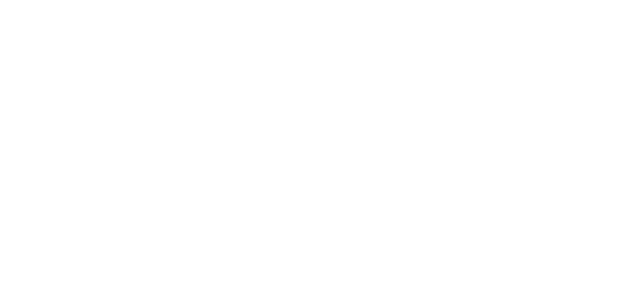
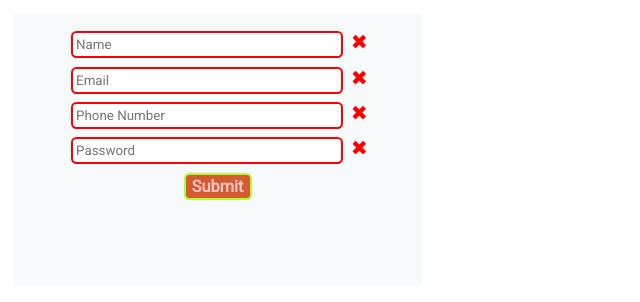
Before and after one commit to atdsoftwares/Slate-UI, a plain HTML site: page components/Input/input.html in a window 1280 px wide. Shown: the whole page, without its empty margins (0-640 px from the left). Drawn offline with Linux system fonts and the light colour scheme.

Commit message:
feat : completed input

```diff
--- a/components/Input/input.css
+++ b/components/Input/input.css
@@ -0,0 +1,79 @@
+@import '/css/main.css';
+
+.input-types {
+    display: flex;
+    flex-direction: column;
+    align-items: center;
+    justify-content: flex-start;
+    margin: 1rem;
+    padding: 1rem;
+    height: 20rem;
+    width: 30rem;
+    background-color: var(--background-universal-color);
+
+}
+
+input {
+    width: 20rem;
+    height: 2rem;
+    margin: 0.3rem;
+    padding: 0.2rem;
+    border-radius: 0.4rem;
+}
+input[type='submit'] {
+    height: 2rem;
+    width: 5rem;
+    display: flex;
+    justify-content: center;
+    align-items: flex-end;
+    background-color:var(--underline-text-color);
+    color:var(--danger-alert-bgcolor);
+    cursor: pointer;
+    font-size: 1.2rem;
+    font-weight: bold;
+}
+
+
+
+
+
+
+
+
+
+
+
+
+
+
+
+
+
+input + span {
+    position: relative;
+  }
+
+  input + span::before {
+    right: -20px;
+    top: 5px;
+  }
+
+  input:invalid {
+    border: 2px solid red;
+  }
+  input:valid{
+      border: 2px solid greenyellow;
+  }
+
+
+  input:invalid + span::before {
+    content: '✖';
+    color: red;
+    font-size: 1.5rem;
+  }
+
+  input:valid + span::before {
+    content: '✓';
+    color: green;
+    font-size: 1.5rem;
+  }
--- a/components/Input/input.html
+++ b/components/Input/input.html
@@ -0,0 +1,46 @@
+<!DOCTYPE html>
+<html lang="en">
+
+<head>
+    <meta charset="UTF-8">
+    <meta http-equiv="X-UA-Compatible" content="IE=edge">
+    <meta name="viewport" content="width=device-width, initial-scale=1.0">
+    <title>Input</title>
+    <link rel="stylesheet" href="input.css">
+</head>
+
+<body>
+    <div class="input-types">
+        <div class="input-text">
+
+            <input type="text" id="name" name="name" value="" placeholder="Name" required>
+            <span></span>
+
+        </div>
+
+        <div class="input-email">
+            <input type="email" id="email" name="email" value="" placeholder="Email" required>
+            <span></span>
+        </div>
+
+        <div class="input-telnumber">
+            <input type="tel" id="input-telnumber" name="input telnumber" inputmode="numeric" pattern="[0-9]*"
+                autocomplete="one-time-code" placeholder="Phone Number" required>
+            <span></span>
+        </div>
+
+        <div class="input-password">
+            <input type="password" id="input-password" name="input password" placeholder="Password" required
+                minlength="6">
+            <span></span>
+        </div>
+
+        <div class="input-submit">
+            <input type="submit" id="input-submit" name="input submit" required>
+            <label for="input-submit"> </label>
+        </div>
+    </div>
+
+</body>
+
+</html>
```
Also changed, not shown: index.html (+5 -0 lines).
